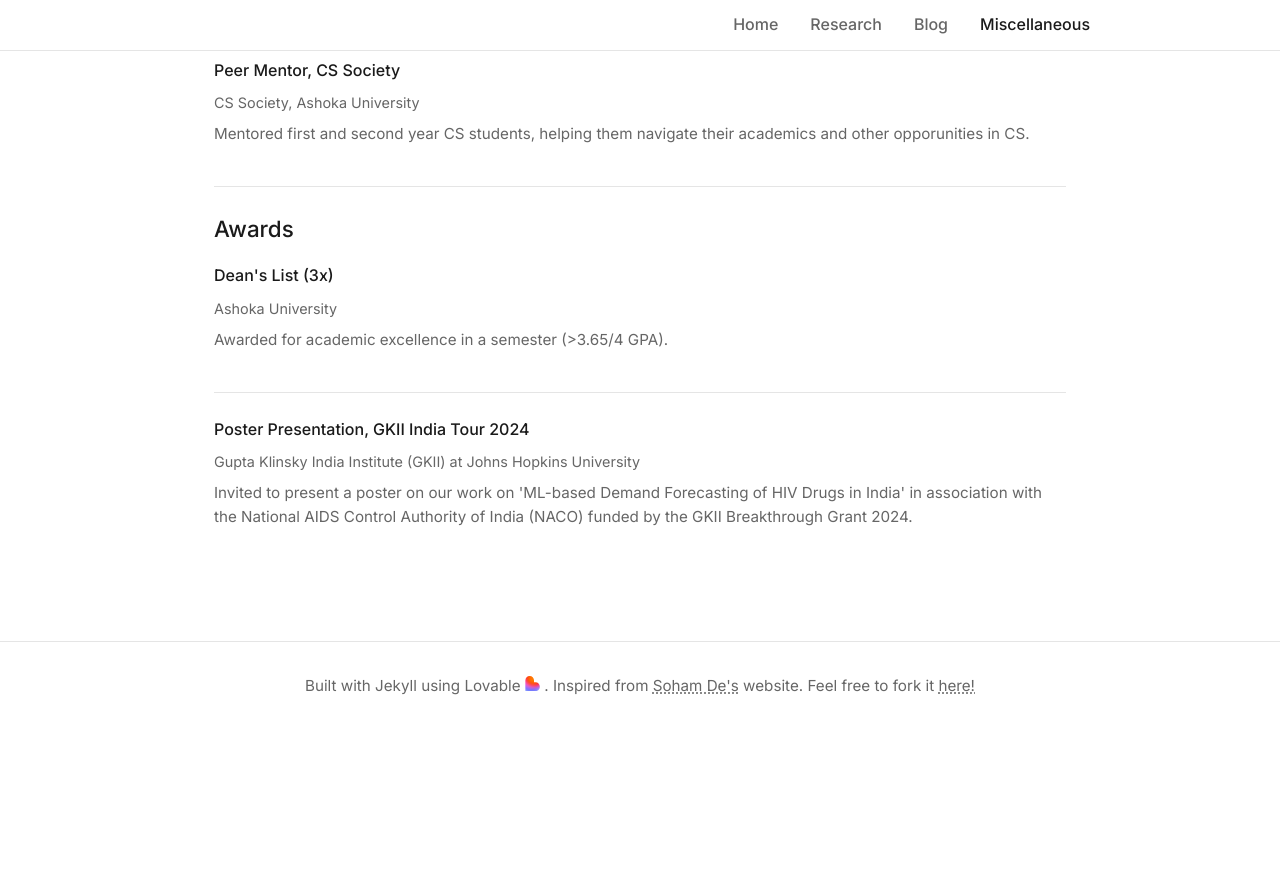
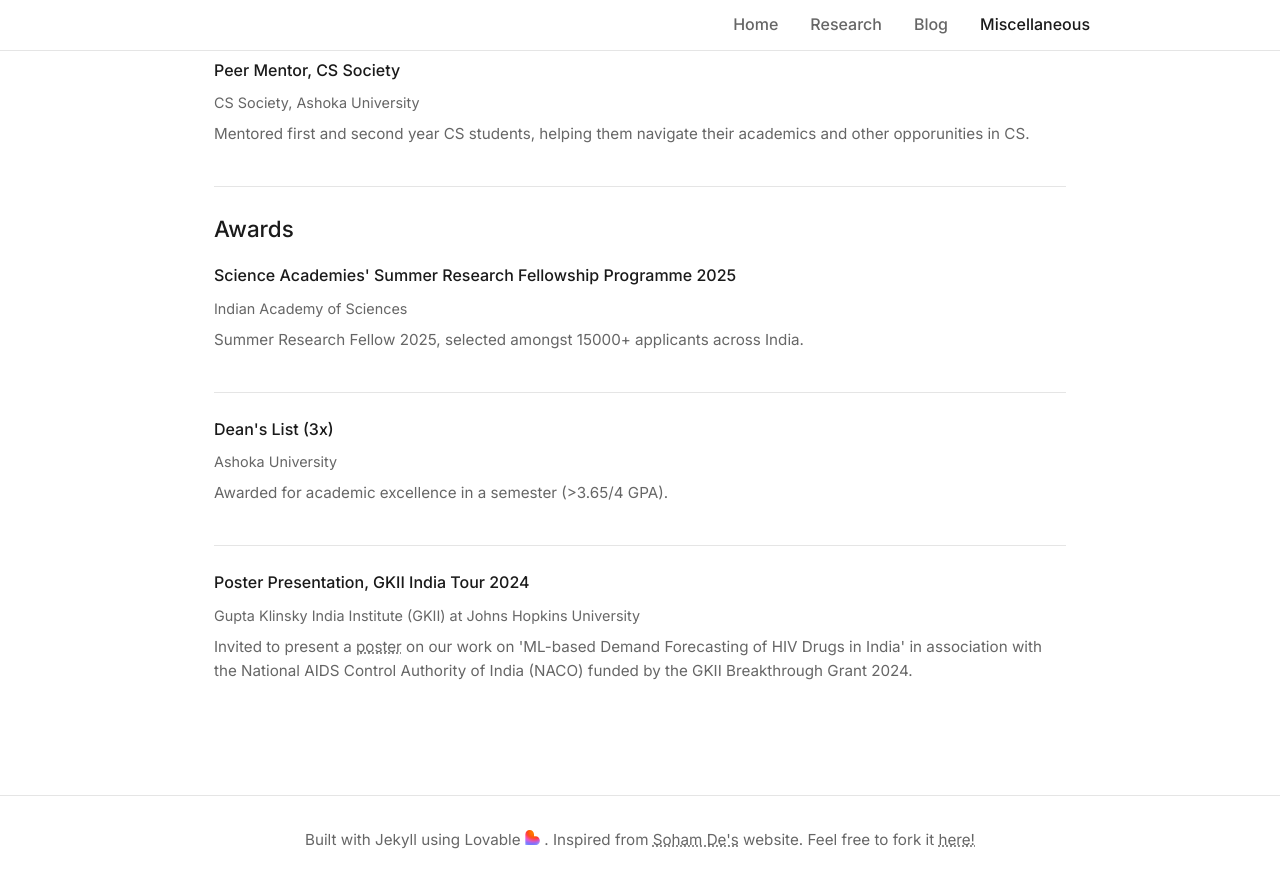
Before and after one commit to SwapnanilMukherjee/swapnanilmukherjee.github.io, a Jekyll site: the page built from _pages/miscellaneous.md, in a window 1280 px wide and 900 px high, scrolled down 330 px. Shown: the top 888 px of the window. Built offline with Jekyll 4.4.1, drawn with Linux system fonts in a browser that asks for light colours; before the commit the page ends 1076 px from its top, so only the background shows below that.

Commit message:
updated CV, added award

```diff
--- a/_data/awards.yml
+++ b/_data/awards.yml
@@ -1,7 +1,11 @@
+- title: "Science Academies' Summer Research Fellowship Programme 2025"
+  organization: "Indian Academy of Sciences"
+  description: "Summer Research Fellow 2025, selected amongst 15000+ applicants across India."
+
 - title: "Dean's List (3x)"
   organization: "Ashoka University"
   description: "Awarded for academic excellence in a semester (>3.65/4 GPA)."
 
 - title: "Poster Presentation, GKII India Tour 2024"
   organization: "Gupta Klinsky India Institute (GKII) at Johns Hopkins University"
-  description: "Invited to present a poster on our work on 'ML-based Demand Forecasting of HIV Drugs in India' in association with the National AIDS Control Authority of India (NACO) funded by the GKII Breakthrough Grant 2024."
+  description: "Invited to present a <a href='https://bhaveshneekhra.github.io/about/ICGA_2023.pdf'>poster</a> on our work on 'ML-based Demand Forecasting of HIV Drugs in India' in association with the National AIDS Control Authority of India (NACO) funded by the GKII Breakthrough Grant 2024."
```
Also changed, not shown: _pages/research.md (+1 -1 lines), 1 other file.
